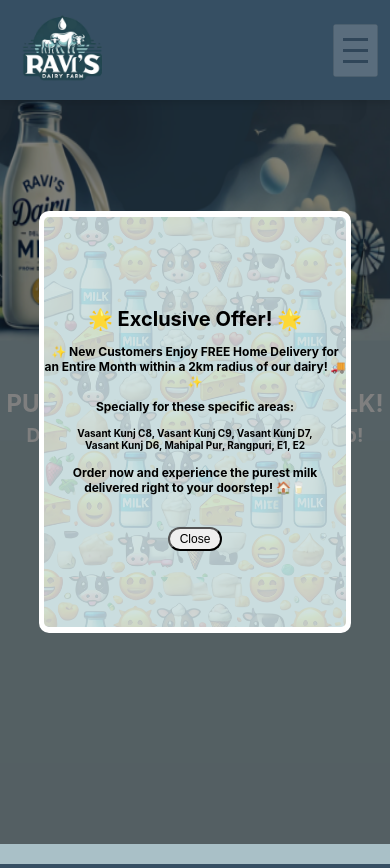
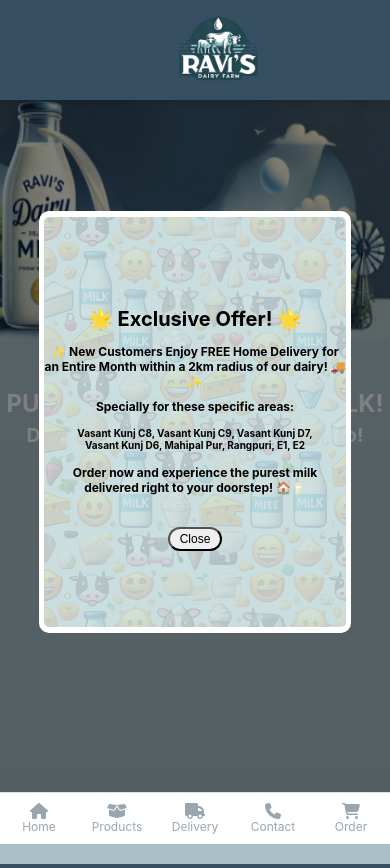
Before and after one commit to Rv1610/dairyappp, a React (Create React App) app: page / in a window 390 px wide. Built offline with nearby package versions, Linux system fonts and the light colour scheme; the HTML template or start-up script is replaced by a standard one.

Commit message:
Change the UI for small screen sizes easy to interact for users

```diff
--- a/package.json
+++ b/package.json
@@ -3,6 +3,8 @@
   "version": "0.1.0",
   "private": true,
   "dependencies": {
+    "@fortawesome/free-solid-svg-icons": "^6.7.1",
+    "@fortawesome/react-fontawesome": "^0.2.2",
     "@testing-library/jest-dom": "^5.17.0",
     "@testing-library/react": "^13.4.0",
     "@testing-library/user-event": "^13.5.0",
--- a/src/assets/Styles/Header.css
+++ b/src/assets/Styles/Header.css
@@ -112,7 +112,8 @@
 
   .navbar-container {
     display: flex;
-    justify-content: space-between;
+    /* justify-content: space-between; */
+    justify-content: center;
     align-items: center;
     padding: 10px 0px;
     background-color: #364f63; /* White background */
@@ -155,6 +156,7 @@
     overflow: hidden;
     width: 100%;
     padding: 0px;
+    display: none;
   }
 
   .nav-links.open {
@@ -171,7 +173,8 @@
   }
 
   .hamburger-menu {
-    display: flex;
+    /* display: flex; */
+    display: none;
     margin-right: 12px;
   }
 
@@ -200,13 +203,55 @@
   .hamburger-menu.open .bar:nth-child(3) {
     transform: translateY(-11px) rotate(-45deg);
   }
+
+  /* Display the bottom navigation */
+  .bottom-nav {
+    display: flex;
+    position: fixed;
+    bottom: 0;
+    left: 0;
+    width: 100%;
+    background-color: #ffffff;
+    border-top: 1px solid #e0e0e0;
+    justify-content: space-around;
+    align-items: center;
+    padding: 10px 0;
+    z-index: 1000;
+  }
+
+  .bottom-nav a {
+    color: #364f63;
+    text-decoration: none;
+    font-size: 16px;
+    text-align: center;
+    flex: 1;
+    display: flex;
+    flex-direction: column;
+    align-items: center;
+  }
+
+  .bottom-nav a .fa-icon {
+    font-size: 20px;
+    margin-bottom: 5px;
+  }
+
+  .bottom-nav a span {
+    font-size: 12px;
+  }
+
+  .bottom-nav a:hover {
+    color: #0066cc;
+  }
+
+
 }
 
 @media (min-width: 10px) and (max-width: 380px) {
 
   .navbar-container {
     display: flex;
-    justify-content: space-between;
+    /* justify-content: space-between; */
+    justify-content: center;
     align-items: center;
     padding: 10px 0px;
     background-color: #364f63; /* White background */
@@ -248,6 +293,7 @@
     overflow: hidden;
     width: 100%;
     padding: 0px;
+    display: none;
   }
 
   .nav-links.open {
@@ -264,7 +310,8 @@
   }
 
   .hamburger-menu {
-    display: flex;
+    /* display: flex; */
+    display: none;
     margin-right: 12px;
   }
 
@@ -294,4 +341,44 @@
     transform: translateY(-11px) rotate(-45deg);
   }
 
+  /* Display the bottom navigation */
+  .bottom-nav {
+    display: flex;
+    position: fixed;
+    bottom: 0;
+    left: 0;
+    width: 100%;
+    background-color: #ffffff;
+    border-top: 1px solid #e0e0e0;
+    justify-content: space-around;
+    align-items: center;
+    padding: 10px 0;
+    z-index: 1000;
+  }
+
+  .bottom-nav a {
+    color: #364f63;
+    text-decoration: none;
+    font-size: 16px;
+    text-align: center;
+    flex: 1;
+    display: flex;
+    flex-direction: column;
+    align-items: center;
+  }
+
+  .bottom-nav a .fa-icon {
+    font-size: 20px;
+    margin-bottom: 5px;
+  }
+
+  .bottom-nav a span {
+    font-size: 12px;
+  }
+
+  .bottom-nav a:hover {
+    color: #0066cc;
+  }
+
+
 }
--- a/src/components/Header.js
+++ b/src/components/Header.js
@@ -1,42 +1,56 @@
-// import React, {useState} from 'react';
+// import React, { useState } from 'react';
 // import { Link } from 'react-router-dom';
 // import '../assets/Styles/Header.css';
 // import dairyLogo from '../assets/Images/DairyLogo-Photoroom.png';
+
 // function Header({ isModalVisible }) {
 //   const [isMenuOpen, setIsMenuOpen] = useState(false);
 
 //   const toggleMenu = () => {
-//     setIsMenuOpen(!isMenuOpen);
+//     if (!isModalVisible) {
+//       setIsMenuOpen(!isMenuOpen);
+//     }
 //   };
-
-
 
 //   return (
 //     <nav>
-//       <div className= "navbar-container">
+//       <div className="navbar-container">
 //         <div className="logo">
 //           <img src={dairyLogo} alt="logo" />
 //         </div>
-//         <ul className={`nav-links ${isMenuOpen ? 'open' : ''}`}>
+//         {/* Disable links when modal is active */}
+//         <ul className={`nav-links ${isMenuOpen ? 'open' : ''} ${isModalVisible ? 'disabled' : ''}`}>
 //           <li>
-//             <Link to="/">Home</Link>
+//             <Link to="/" className={isModalVisible ? 'disabled-link' : ''}>
+//               Home
+//             </Link>
 //           </li>
 //           <li>
-//             <Link to="/products">Product</Link>
+//             <Link to="/products" className={isModalVisible ? 'disabled-link' : ''}>
+//               Product
+//             </Link>
 //           </li>
 //           <li>
-//             <Link to="/delivery">Delivery Services</Link>
+//             <Link to="/delivery" className={isModalVisible ? 'disabled-link' : ''}>
+//               Delivery Services
+//             </Link>
 //           </li>
 //           <li>
-//             <Link to="/contactus">Contact Us</Link>
+//             <Link to="/contactus" className={isModalVisible ? 'disabled-link' : ''}>
+//               Contact Us
+//             </Link>
 //           </li>
-//           <button className="orderButton">
-//             <Link to="/order">Order Now</Link>
+//           <button className={`orderButton ${isModalVisible ? 'disabled-link' : ''}`}>
+//             <Link to="/order" className={isModalVisible ? 'disabled-link' : ''}>
+//               Order Now
+//             </Link>
 //           </button>
 //         </ul>
+//         {/* Disable menu toggle when modal is active */}
 //         <button
-//           className={`hamburger-menu ${isMenuOpen ? 'open' : ''}`}
+//           className={`hamburger-menu ${isMenuOpen ? 'open' : ''} ${isModalVisible ? 'disabled-link' : ''}`}
 //           onClick={toggleMenu}
+//           disabled={isModalVisible}
 //         >
 //           <div className="bar"></div>
 //           <div className="bar"></div>
@@ -50,10 +64,19 @@
 // export default Header;
 
 
-import React, { useState } from 'react';
-import { Link } from 'react-router-dom';
-import '../assets/Styles/Header.css';
-import dairyLogo from '../assets/Images/DairyLogo-Photoroom.png';
+
+
+
+
+
+
+
+import React, { useState } from "react";
+import { Link } from "react-router-dom";
+import { FontAwesomeIcon } from "@fortawesome/react-fontawesome";
+import { faHome, faBoxOpen, faTruck, faPhone, faCartShopping } from "@fortawesome/free-solid-svg-icons";
+import "../assets/Styles/Header.css";
+import dairyLogo from "../assets/Images/DairyLogo-Photoroom.png";
 
 function Header({ isModalVisible }) {
   const [isMenuOpen, setIsMenuOpen] = useState(false);
@@ -70,37 +93,45 @@
         <div className="logo">
           <img src={dairyLogo} alt="logo" />
         </div>
-        {/* Disable links when modal is active */}
-        <ul className={`nav-links ${isMenuOpen ? 'open' : ''} ${isModalVisible ? 'disabled' : ''}`}>
+
+        {/* Large Screen Navigation */}
+        <ul
+          className={`nav-links ${
+            isMenuOpen ? "open" : ""
+          } ${isModalVisible ? "disabled" : ""}`}
+        >
           <li>
-            <Link to="/" className={isModalVisible ? 'disabled-link' : ''}>
+            <Link to="/" className={isModalVisible ? "disabled-link" : ""}>
               Home
             </Link>
           </li>
           <li>
-            <Link to="/products" className={isModalVisible ? 'disabled-link' : ''}>
-              Product
+            <Link to="/products" className={isModalVisible ? "disabled-link" : ""}>
+              Products
             </Link>
           </li>
           <li>
-            <Link to="/delivery" className={isModalVisible ? 'disabled-link' : ''}>
+            <Link to="/delivery" className={isModalVisible ? "disabled-link" : ""}>
               Delivery Services
             </Link>
           </li>
           <li>
-            <Link to="/contactus" className={isModalVisible ? 'disabled-link' : ''}>
+            <Link to="/contactus" className={isModalVisible ? "disabled-link" : ""}>
               Contact Us
             </Link>
           </li>
-          <button className={`orderButton ${isModalVisible ? 'disabled-link' : ''}`}>
-            <Link to="/order" className={isModalVisible ? 'disabled-link' : ''}>
+          <button className={`orderButton ${isModalVisible ? "disabled-link" : ""}`}>
+            <Link to="/order" className={isModalVisible ? "disabled-link" : ""}>
               Order Now
             </Link>
           </button>
         </ul>
-        {/* Disable menu toggle when modal is active */}
+
+        {/* Hamburger Menu for Large Screens */}
         <button
-          className={`hamburger-menu ${isMenuOpen ? 'open' : ''} ${isModalVisible ? 'disabled-link' : ''}`}
+          className={`hamburger-menu ${
+            isMenuOpen ? "open" : ""
+          } ${isModalVisible ? "disabled-link" : ""}`}
           onClick={toggleMenu}
           disabled={isModalVisible}
         >
@@ -109,6 +140,30 @@
           <div className="bar"></div>
         </button>
       </div>
+
+      {/* Bottom Navigation for Small Screens */}
+      <div className={`bottom-nav ${isModalVisible ? "disabled" : ""}`}>
+        <Link to="/" className={isModalVisible ? "disabled-link" : ""}>
+          <FontAwesomeIcon icon={faHome} />
+          <span>Home</span>
+        </Link>
+        <Link to="/products" className={isModalVisible ? "disabled-link" : ""}>
+          <FontAwesomeIcon icon={faBoxOpen} />
+          <span>Products</span>
+        </Link>
+        <Link to="/delivery" className={isModalVisible ? "disabled-link" : ""}>
+          <FontAwesomeIcon icon={faTruck} />
+          <span>Delivery</span>
+        </Link>
+        <Link to="/contactus" className={isModalVisible ? "disabled-link" : ""}>
+          <FontAwesomeIcon icon={faPhone} />
+          <span>Contact</span>
+        </Link>
+        <Link to="/order" className={isModalVisible ? "disabled-link" : ""}>
+          <FontAwesomeIcon icon={faCartShopping} />
+          <span>Order</span>
+        </Link>
+      </div>
     </nav>
   );
 }
```
Also changed, not shown: 1 other file (tests, documents, lock files or other folders).
